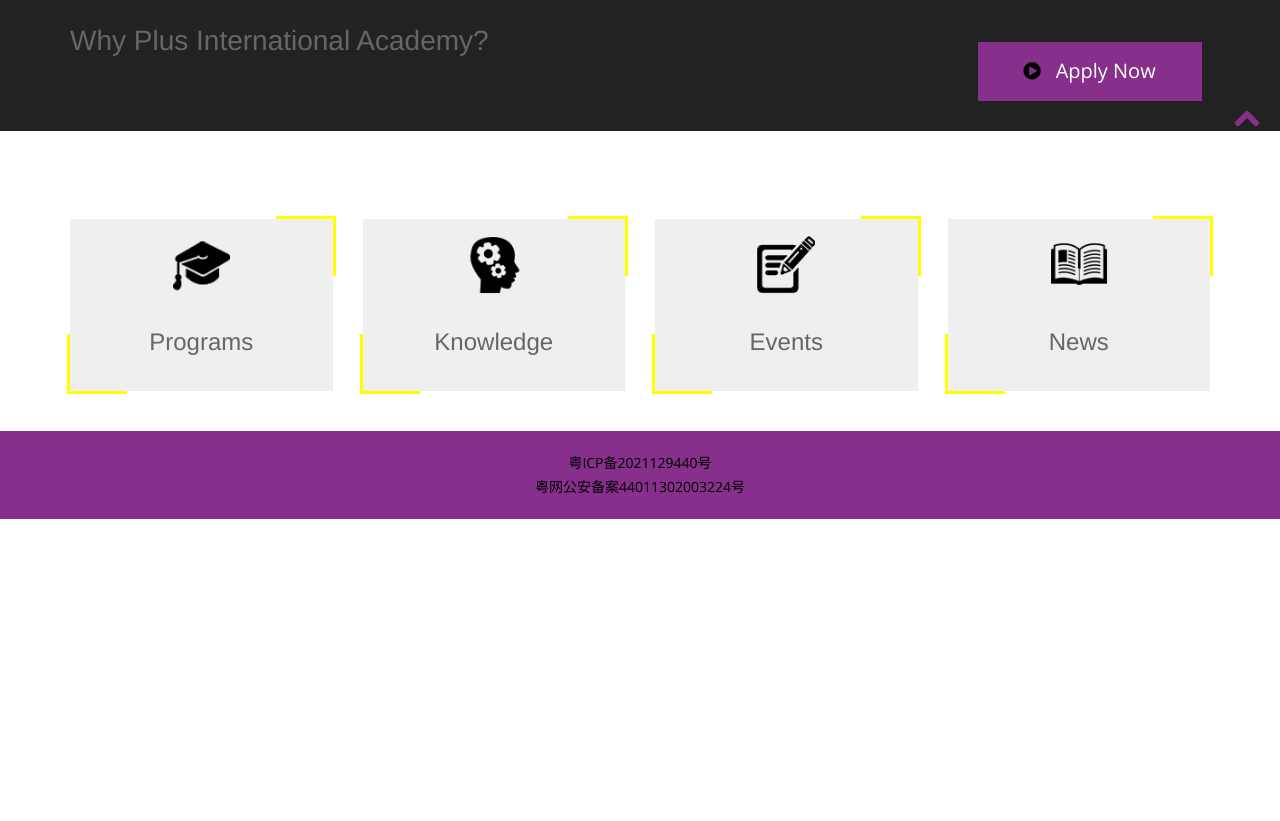
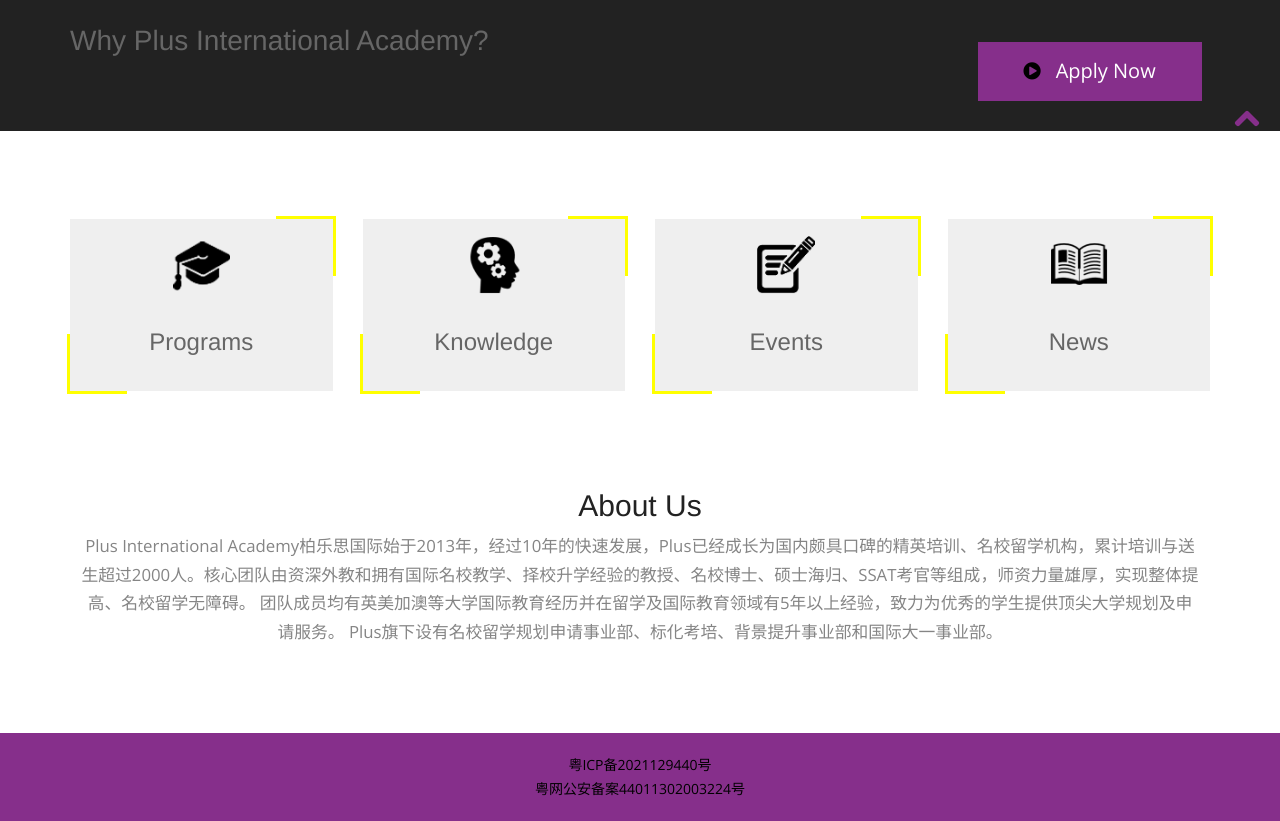
Before and after one commit to mambalong/plusaca.com, a plain HTML site: page index.html in a window 1280 px wide. Shown: the part 645-1466 px from the top of the page. Before the commit the page ends 1164 px from the top, so only its background shows below. Drawn offline with nearby package versions, Linux system fonts and the light colour scheme.

Commit message:
添加about us

```diff
--- a/index.html
+++ b/index.html
@@ -137,6 +137,20 @@
   </div>
   <!--/.container-->
 </section>
+
+<section id="aboutUs">
+  <div class="container">
+    <div class="heading text-center">
+      <!-- Heading -->
+      <h2>About Us</h2>
+      <p>Plus International Academy柏乐思国际始于2013年，经过10年的快速发展，Plus已经成长为国内颇具口碑的精英培训、名校留学机构，累计培训与送生超过2000人。核心团队由资深外教和拥有国际名校教学、择校升学经验的教授、名校博士、硕士海归、SSAT考官等组成，师资力量雄厚，实现整体提高、名校留学无障碍。
+        团队成员均有英美加澳等大学国际教育经历并在留学及国际教育领域有5年以上经验，致力为优秀的学生提供顶尖大学规划及申请服务。
+        Plus旗下设有名校留学规划申请事业部、标化考培、背景提升事业部和国际大一事业部。
+</p>
+    </div>
+  </div>
+</section>
+
 <!--/.page-section-->
 <section class="copyright">
   <div class="container">
```
